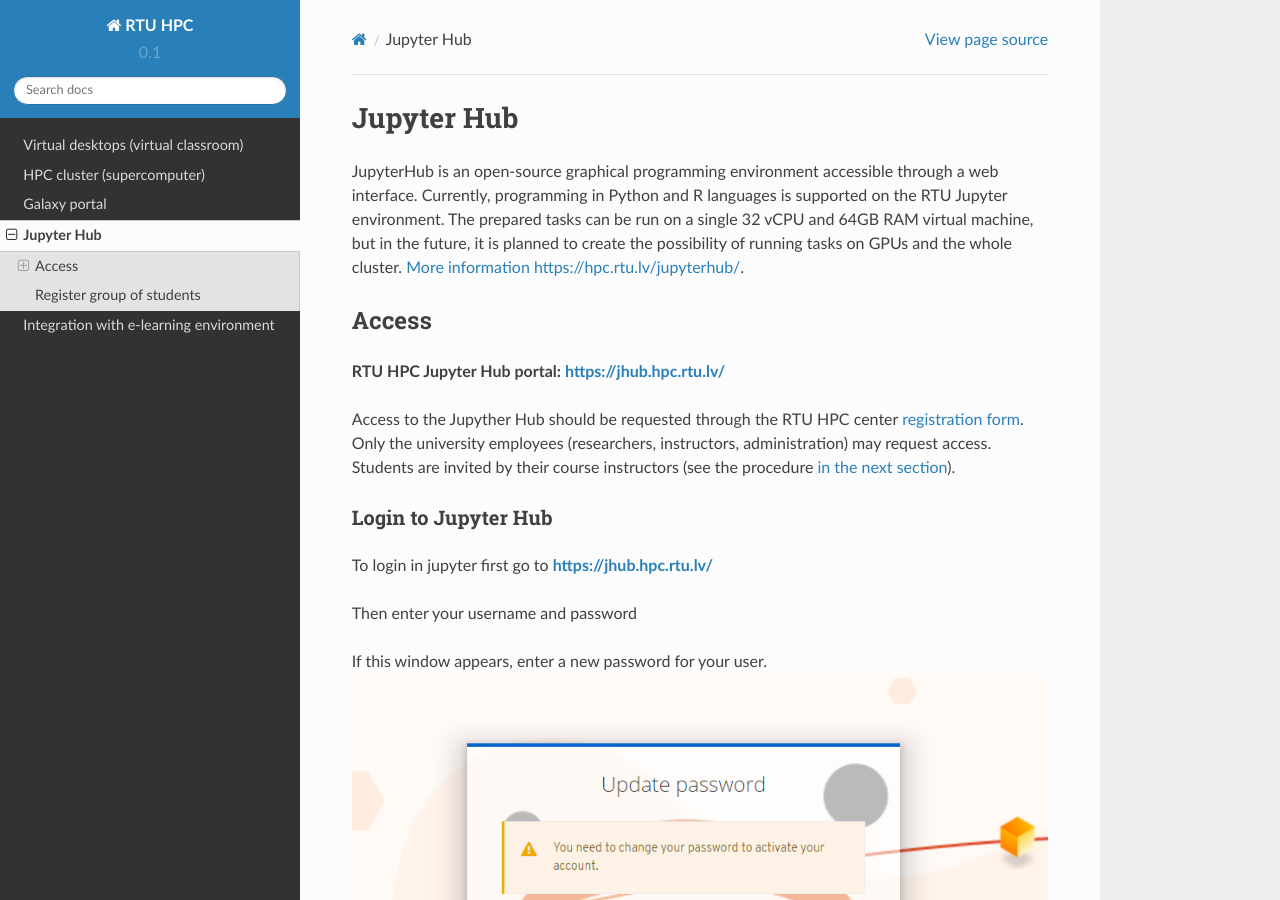
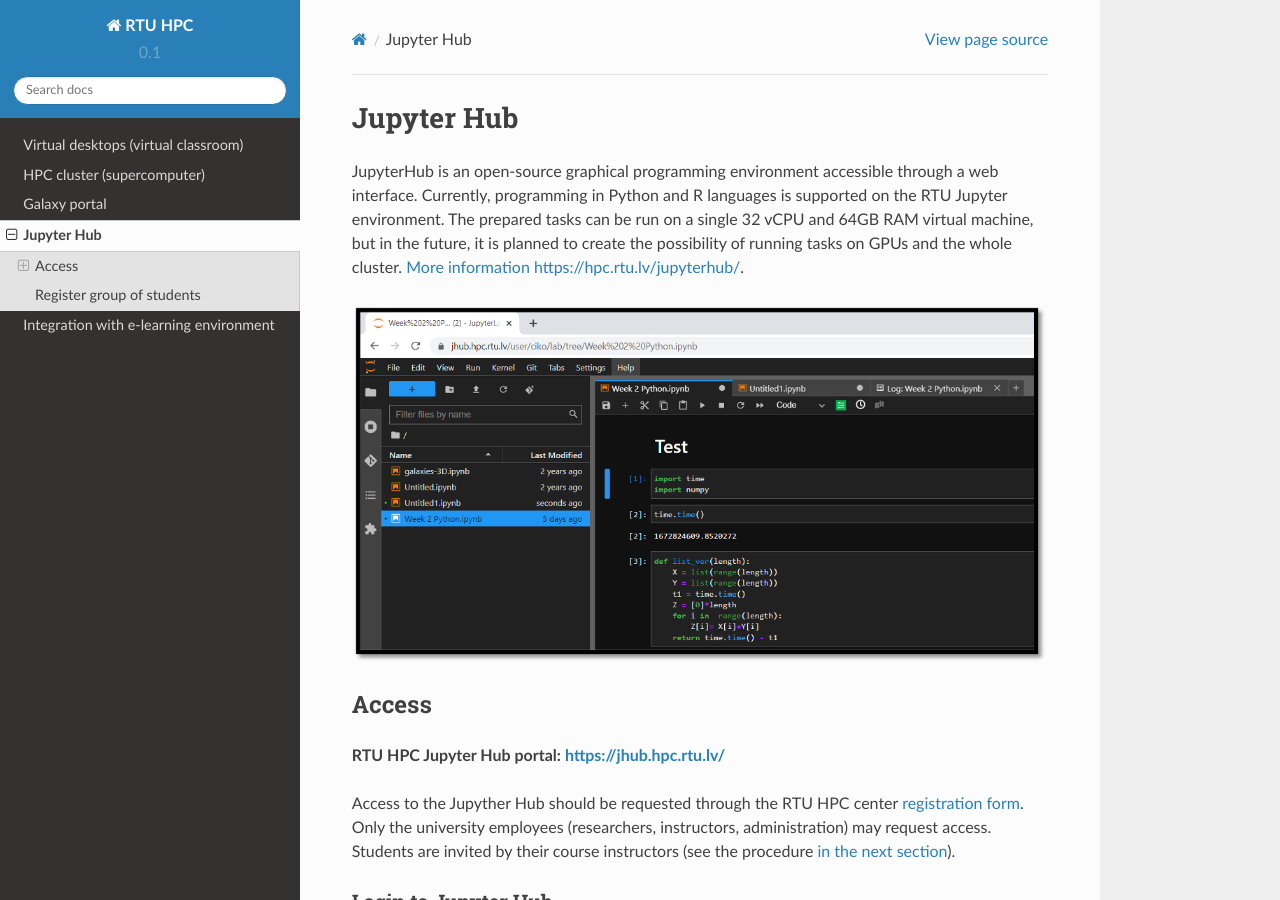
Before and after one commit to rtuhpc/hpc-platform, a Sphinx documentation site: the page built from doc/02_jupyter_hub.md, in a window 1280 px wide and 900 px high. Built offline with Sphinx 7.4.7 and the Read the Docs theme 2.0.0, drawn with Linux system fonts in a browser that asks for light colours.

Commit message:
Update 02_jupyter_hub.md

```diff
--- a/doc/02_jupyter_hub.md
+++ b/doc/02_jupyter_hub.md
@@ -1,5 +1,7 @@
 # Jupyter Hub
 JupyterHub is an open-source graphical programming environment accessible through a web interface. Currently, programming in Python and R languages is supported on the RTU Jupyter environment. The prepared tasks can be run on a single 32 vCPU and 64GB RAM virtual machine, but in the future, it is planned to create the possibility of running tasks on GPUs and the whole cluster. [More information https://hpc.rtu.lv/jupyterhub/](https://hpc.rtu.lv/jupyterhub/).
+
+![](./images/jupyter_interface.png)
 
 ## Access
 **RTU HPC Jupyter Hub portal:** [**https://jhub.hpc.rtu.lv/**](https://jhub.hpc.rtu.lv/)
```
